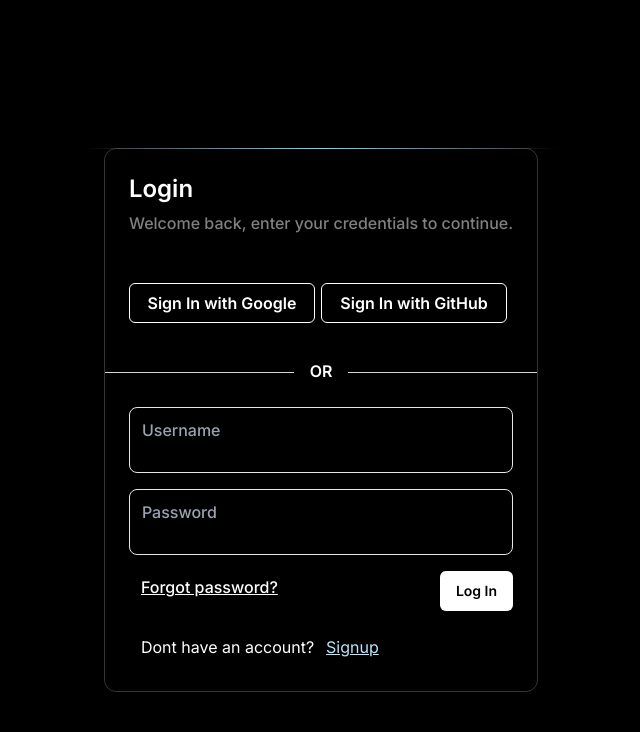
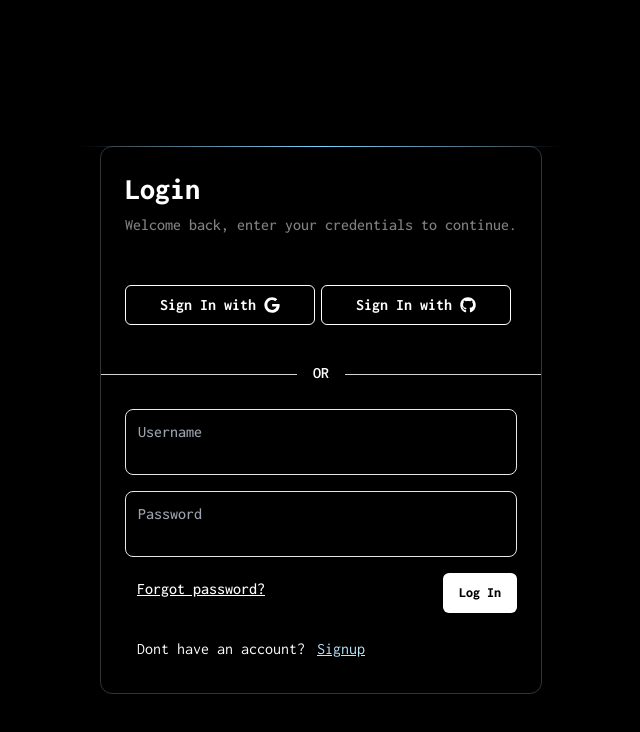
Before and after one commit to anjali-sim/NextJs-Practical, a Next.js app: page /login in a window 1280 px wide. Shown: the top 732 px of the page, without its empty margins (319-959 px from the left). Built offline with nearby package versions, Linux system fonts and the light colour scheme.

Commit message:
:sparkles: Added react-icons and google-fonts and made changes accordingly

```diff
--- a/app/components/signupForm.tsx
+++ b/app/components/signupForm.tsx
@@ -1,95 +1,3 @@
-// import Link from "next/link";
-
-// export default function SignupForm() {
-//   return (
-//     <div className="bg-black text-white flex min-h-screen flex-col items-center pt-16 sm:justify-center sm:pt-0">
-//       <div className="relative mt-12 w-full max-w-lg sm:mt-10">
-//         <div className="relative -mb-px h-px w-full bg-gradient-to-r from-transparent via-sky-300 to-transparent"></div>
-//         <div className="mx-5 border dark:border-b-white/50 dark:border-t-white/50 border-b-white/20 sm:border-t-white/20 shadow-[20px_0_20px_20px] shadow-slate-500/10 dark:shadow-white/20 rounded-lg border-white/20 border-l-white/20 border-r-white/20 sm:shadow-sm lg:rounded-xl lg:shadow-none">
-//           <div className="flex flex-col p-6">
-//             <h3 className="text-2xl font-semibold">SignUp</h3>
-//             <p className="mt-1.5 text-md font-medium text-white/50">
-//               Create your account
-//             </p>
-//           </div>
-
-//           <div className="p-6 pt-0">
-//             <form>
-//               <div className="group relative rounded-lg border focus-within:border-sky-200 px-3 pb-1.5 pt-2.5 duration-200 focus-within:ring focus-within:ring-sky-300/30">
-//                 <div className="flex justify-between">
-//                   <label className="text-md font-medium text-muted-foreground group-focus-within:text-white text-gray-400">
-//                     Username
-//                   </label>
-//                 </div>
-//                 <input
-//                   type="text"
-//                   name="username"
-//                   className="block w-full border-0 bg-transparent p-0 text-md focus:outline-none"
-//                 />
-//               </div>
-
-//               <div className="mt-4">
-//                 <div className="group relative rounded-lg border focus-within:border-sky-200 px-3 pb-1.5 pt-2.5 duration-200 focus-within:ring focus-within:ring-sky-300/30">
-//                   <div className="flex justify-between">
-//                     <label className="text-md font-medium text-muted-foreground group-focus-within:text-white text-gray-400">
-//                       Email
-//                     </label>
-//                   </div>
-//                   <input
-//                     type="email"
-//                     name="email"
-//                     className="block w-full border-0 bg-transparent p-0 text-md focus:outline-none"
-//                   />
-//                 </div>
-//               </div>
-
-//               <div className="mt-4">
-//                 <div className="group relative rounded-lg border focus-within:border-sky-200 px-3 pb-1.5 pt-2.5 duration-200 focus-within:ring focus-within:ring-sky-300/30">
-//                   <div className="flex justify-between">
-//                     <label className="text-md font-medium text-muted-foreground group-focus-within:text-white text-gray-400">
-//                       Password
-//                     </label>
-//                   </div>
-//                   <div className="flex items-center">
-//                     <input
-//                       type="password"
-//                       name="password"
-//                       className="block w-full border-0 bg-transparent p-0 text-md focus:outline-none"
-//                     />
-//                   </div>
-//                 </div>
-//               </div>
-
-//               <div className="mt-4 flex items-center ml-3 justify-between">
-//                 <div>
-//                   <span>Already have an account?</span>
-//                   <Link
-//                     className="inline-flex items-center justify-center text-sky-200 text-md focus-visible:outline-none hover:text-sky-400 h-10 ml-3 text-md underline"
-//                     href="/login"
-//                   >
-//                     Log In
-//                   </Link>
-//                 </div>
-
-//                 <div>
-//                   <button
-//                     className="font-semibold hover:bg-black hover:text-white hover:ring hover:ring-white transition duration-300 inline-flex items-center justify-center rounded-md text-sm focus-visible:outline-none focus-visible:ring-2 focus-visible:ring-offset-2 disabled:pointer-events-none disabled:opacity-50 bg-white text-black h-10 px-4 py-2"
-//                     type="submit"
-//                   >
-//                     Sign Up
-//                   </button>
-//                 </div>
-//               </div>
-//             </form>
-//           </div>
-//         </div>
-//       </div>
-//     </div>
-//   );
-// }
-
-
-
 import Button from "./ui/Button/Button";
 import Divider from "./ui/Divider/Divider";
 import FormWrapper from "./ui/Form/FormWrapper";
@@ -100,7 +8,7 @@ import LinkOptions from "./ui/Link/LinkOptions";
 export default function Form() {
   return (
     <div className="bg-black text-white flex min-h-screen flex-col items-center pt-16 sm:justify-center sm:pt-0">
-      <FormWrapper heading="SignUp" content="Create your account">
+      <FormWrapper heading="SignUp" content="Welcome, create your account.">
         <SocialSignInOptions title="Sign Up" />
         <Divider />
 
--- a/app/components/ui/Button/Button.tsx
+++ b/app/components/ui/Button/Button.tsx
@@ -18,7 +18,7 @@ export default function Button({ title, isLogin = true }: Props) {
           </Link>
         )}
         <Link
-          className="font-semibold hover:bg-black hover:text-white hover:ring hover:ring-white transition duration-300 inline-flex items-center justify-center rounded-md text-sm focus-visible:outline-none focus-visible:ring-2 focus-visible:ring-offset-2 disabled:pointer-events-none disabled:opacity-50 bg-white text-black h-10 px-4 py-2"
+          className="font-extrabold hover:bg-black hover:text-white hover:ring hover:ring-white transition duration-300 inline-flex items-center justify-center rounded-md text-sm focus-visible:outline-none focus-visible:ring-2 focus-visible:ring-offset-2 disabled:pointer-events-none disabled:opacity-50 bg-white text-black h-10 px-4 py-2"
           href="/login"
         >
           {title}
--- a/app/components/ui/Form/FormWrapper.tsx
+++ b/app/components/ui/Form/FormWrapper.tsx
@@ -11,7 +11,7 @@ export default function FormWrapper({ heading, content, children }: Props) {
         <div className="relative -mb-px h-px w-full bg-gradient-to-r from-transparent via-sky-300 to-transparent"></div>
         <div className="mx-5 border dark:border-b-white/50 dark:border-t-white/50 border-b-white/20 sm:border-t-white/20 shadow-[20px_0_20px_20px] shadow-slate-500/10 dark:shadow-white/20 rounded-lg border-white/20 border-l-white/20 border-r-white/20 sm:shadow-sm lg:rounded-xl lg:shadow-none">
           <div className="flex flex-col p-6">
-            <h3 className="text-2xl font-semibold">{heading}</h3>
+            <h3 className="text-3xl font-extrabold">{heading}</h3>
             <p className="mt-1.5 text-md font-medium text-white/50">
               {content}
             </p>
--- a/app/components/ui/SocialSignInOptions/SocialWrapper.tsx
+++ b/app/components/ui/SocialSignInOptions/SocialWrapper.tsx
@@ -1,6 +1,8 @@
 "use client";
 
 import { signIn } from "next-auth/react";
+import { FaGoogle } from "react-icons/fa";
+import { FaGithub } from "react-icons/fa";
 
 interface Props {
     title: string;
@@ -14,19 +16,21 @@ export default function SocialSignInOptions({title}: Props) {
     <div className="flex justify-between p-6">
       <div className="flex-1 mr-1.5">
         <button
-          className="w-full font-semibold hover:bg-white hover:text-black border border-white transition duration-300 inline-flex items-center justify-center rounded-md text-md disabled:opacity-50 bg-black text-white h-10 px-4 py-2"
+          className="w-full font-bold hover:bg-white hover:text-black border border-white transition duration-300 inline-flex items-center justify-center rounded-md text-md disabled:opacity-50 bg-black text-white h-10 px-4 py-2"
           onClick={handleSignInGoogle}
         >
-          {title} with Google
+          {title} with
+          <FaGoogle className="ml-2" />
         </button>
       </div>
 
       <div className="flex-1 mr-1.5">
         <button
-          className="w-full font-semibold hover:bg-white hover:text-black border border-white transition duration-300 inline-flex items-center justify-center rounded-md text-md disabled:opacity-50 bg-black text-white h-10 px-4 py-2"
+          className="w-full font-bold hover:bg-white hover:text-black border border-white transition duration-300 inline-flex items-center justify-center rounded-md text-md disabled:opacity-50 bg-black text-white h-10 px-4 py-2"
           onClick={handleSignInGitHub}
         >
-          {title} with GitHub
+          {title} with
+          <FaGithub className="ml-2" />
         </button>
       </div>
     </div>
--- a/app/layout.tsx
+++ b/app/layout.tsx
@@ -1,8 +1,8 @@
 import type { Metadata } from "next";
-import { Inter } from "next/font/google";
+import {Inconsolata} from "next/font/google";
 import "./globals.css";
 
-const inter = Inter({ subsets: ["latin"] });
+const inconsolata = Inconsolata({subsets: ['latin']});
 
 export const metadata: Metadata = {
   title: "Create Next App",
@@ -16,7 +16,7 @@ export default function RootLayout({
 }>) {
   return (
     <html lang="en">
-      <body className={inter.className}>{children}</body>
+      <body className={inconsolata.className}>{children}</body>
     </html>
   );
 }
```
Also changed, not shown: package.json (+6 -5 lines), 1 other file (tests, documents, lock files or other folders).
